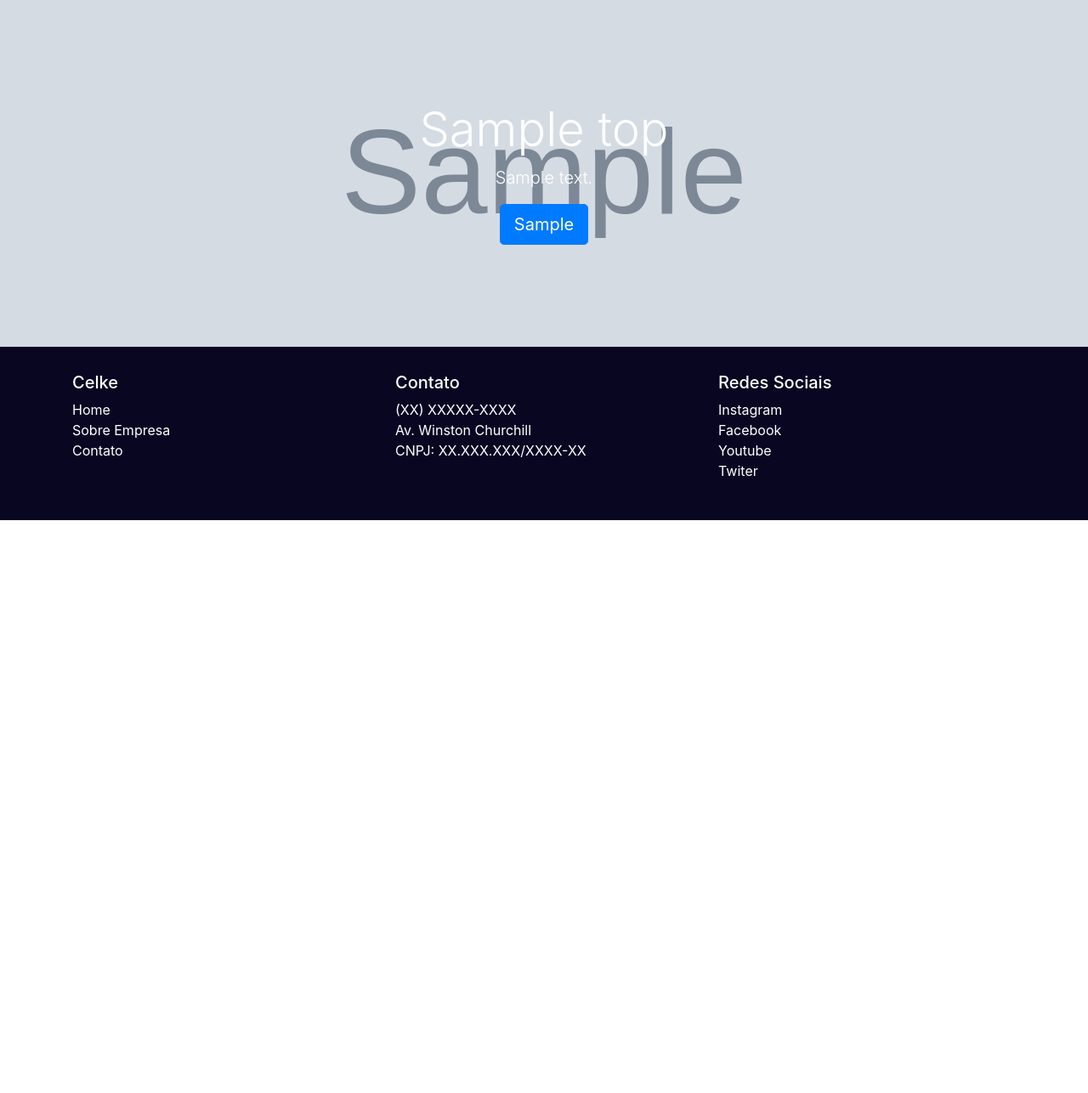
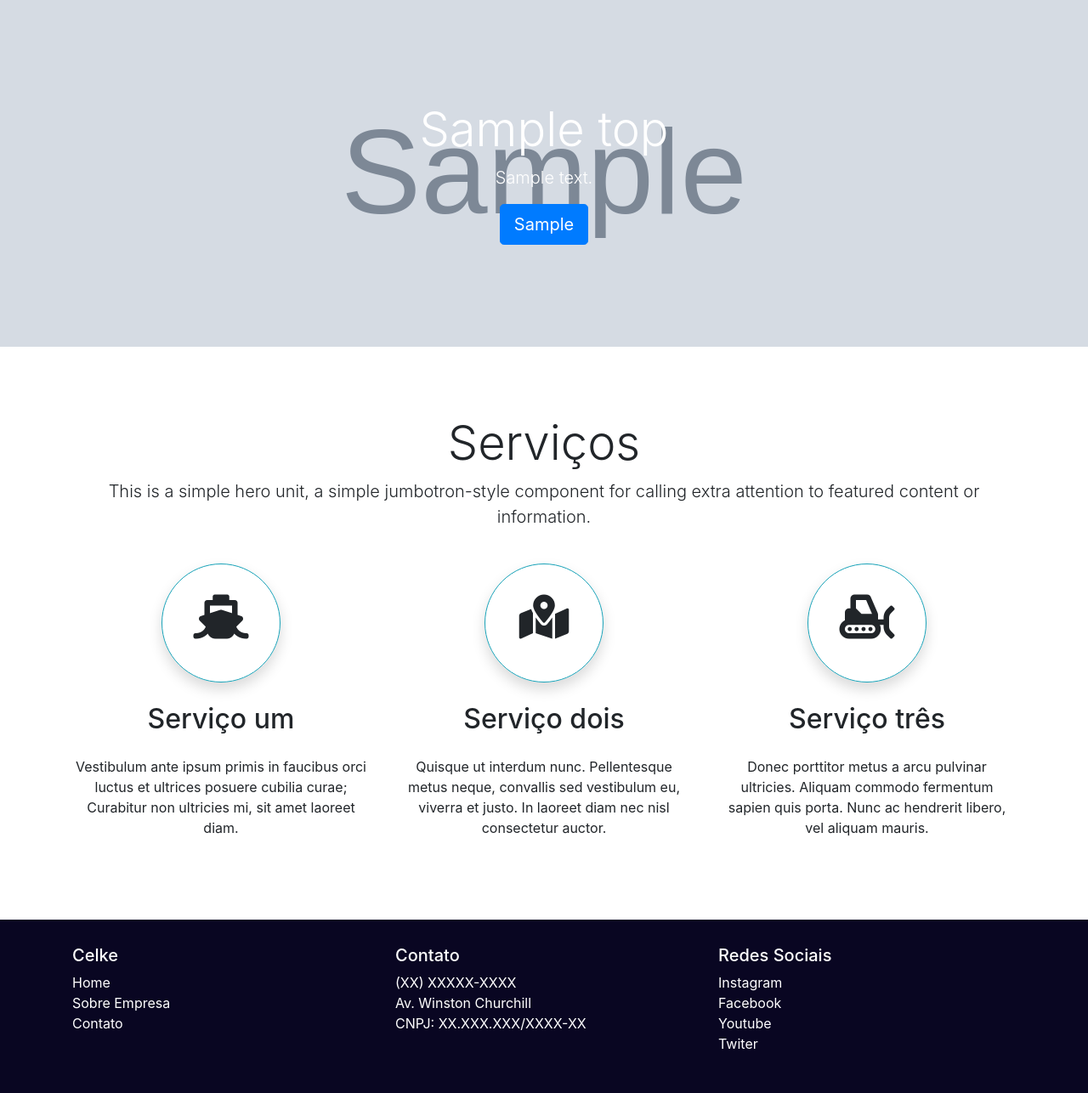
Before and after one commit to omartins-zs/Curso_celke, a PHP site: page /celke/index.php in a window 1280 px wide. Shown: the part 57-1343 px from the top of the page at 85% size. Before the commit the page ends 669 px from the top, so only its background shows below. Run offline with PHP 8.4, Linux system fonts and the light colour scheme; tables that the repository leaves empty or names only in its code hold one stand-in row (values such as "Sample post"); grey boxes marked "Sample" are stand-in pictures.

Commit message:
Adicionando a Estrutura inicial de serviços na Home

```diff
--- a/app/sts/Views/home/home.php
+++ b/app/sts/Views/home/home.php
@@ -20,3 +20,34 @@ $imagem_topo = URL . "app/sts/assets/images/home_topo/" . $image;
         <a class="btn btn-primary btn-lg" href="<?php echo $link_btn_top; ?>" role="button"><?php echo $txt_btn_top; ?></a>
     </div>
 </div>
+
+<div class="jumbotron descr-serv">
+    <div class="container text-center">
+        <h2 class="display-4">Serviços</h2>
+        <p class="lead pb-4">This is a simple hero unit, a simple jumbotron-style component for calling extra attention to featured content or information.</p>
+
+        <div class="row">
+            <div class="col-lg-4">
+                <div class="rounded-circle circulo centralizar border border-info shadow">
+                    <i class="fas fa-ship"></i>
+                </div>
+                <h2 class="mt-4 mb-4">Serviço um</h2>
+                <p>Vestibulum ante ipsum primis in faucibus orci luctus et ultrices posuere cubilia curae; Curabitur non ultricies mi, sit amet laoreet diam.</p>
+            </div>
+            <div class="col-lg-4">
+                <div class="rounded-circle circulo centralizar border border-info shadow">
+                    <i class="fas fa-map-marked-alt"></i>
+                </div>
+                <h2 class="mt-4 mb-4">Serviço dois</h2>
+                <p>Quisque ut interdum nunc. Pellentesque metus neque, convallis sed vestibulum eu, viverra et justo. In laoreet diam nec nisl consectetur auctor.</p>
+            </div>
+            <div class="col-lg-4">
+                <div class="rounded-circle circulo centralizar border border-info shadow">
+                    <i class="fas fa-snowplow"></i>
+                </div>
+                <h2 class="mt-4 mb-4">Serviço três</h2>
+                <p>Donec porttitor metus a arcu pulvinar ultricies. Aliquam commodo fermentum sapien quis porta. Nunc ac hendrerit libero, vel aliquam mauris.</p>
+            </div>
+        </div>
+    </div>
+</div>
```
